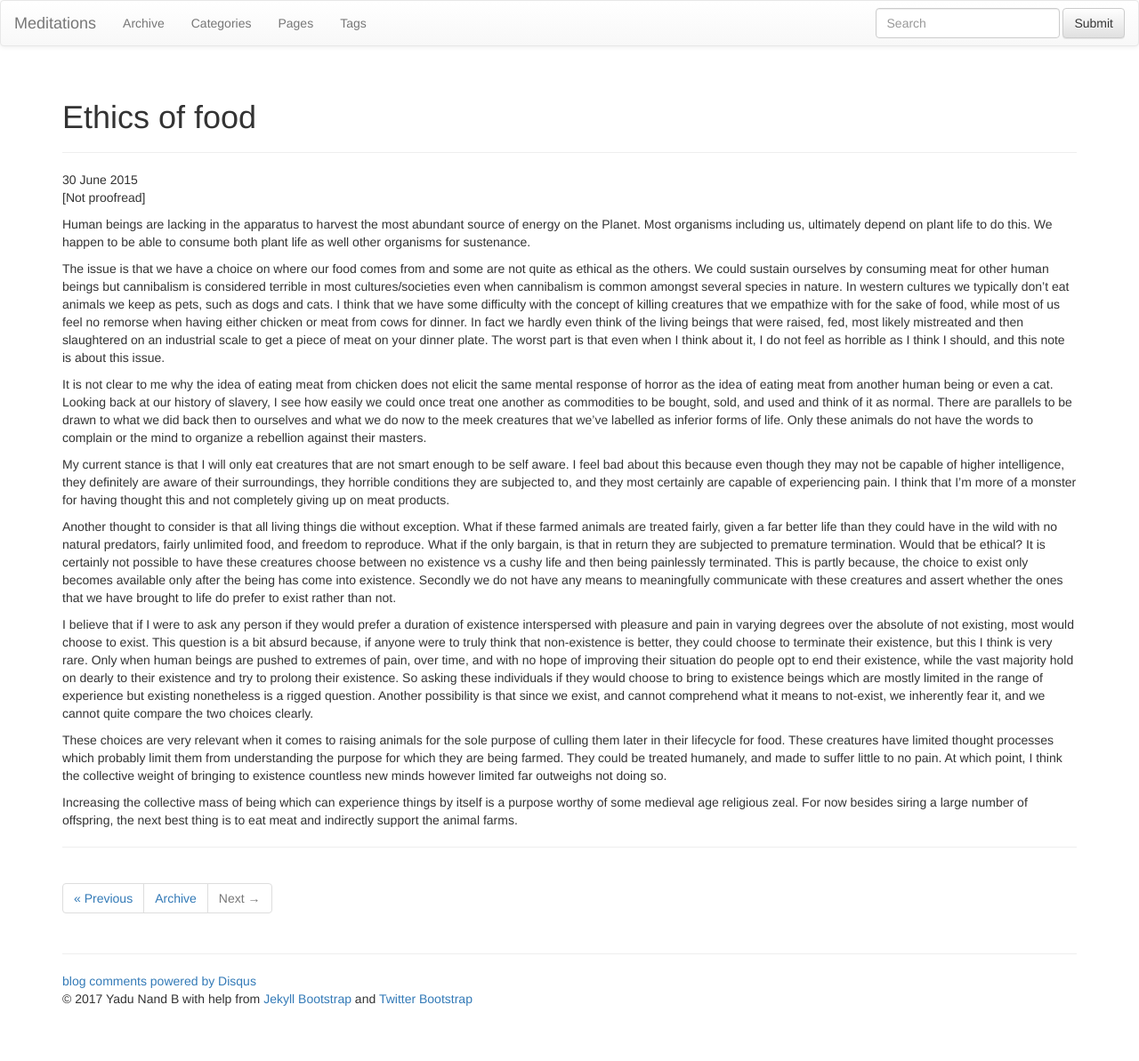
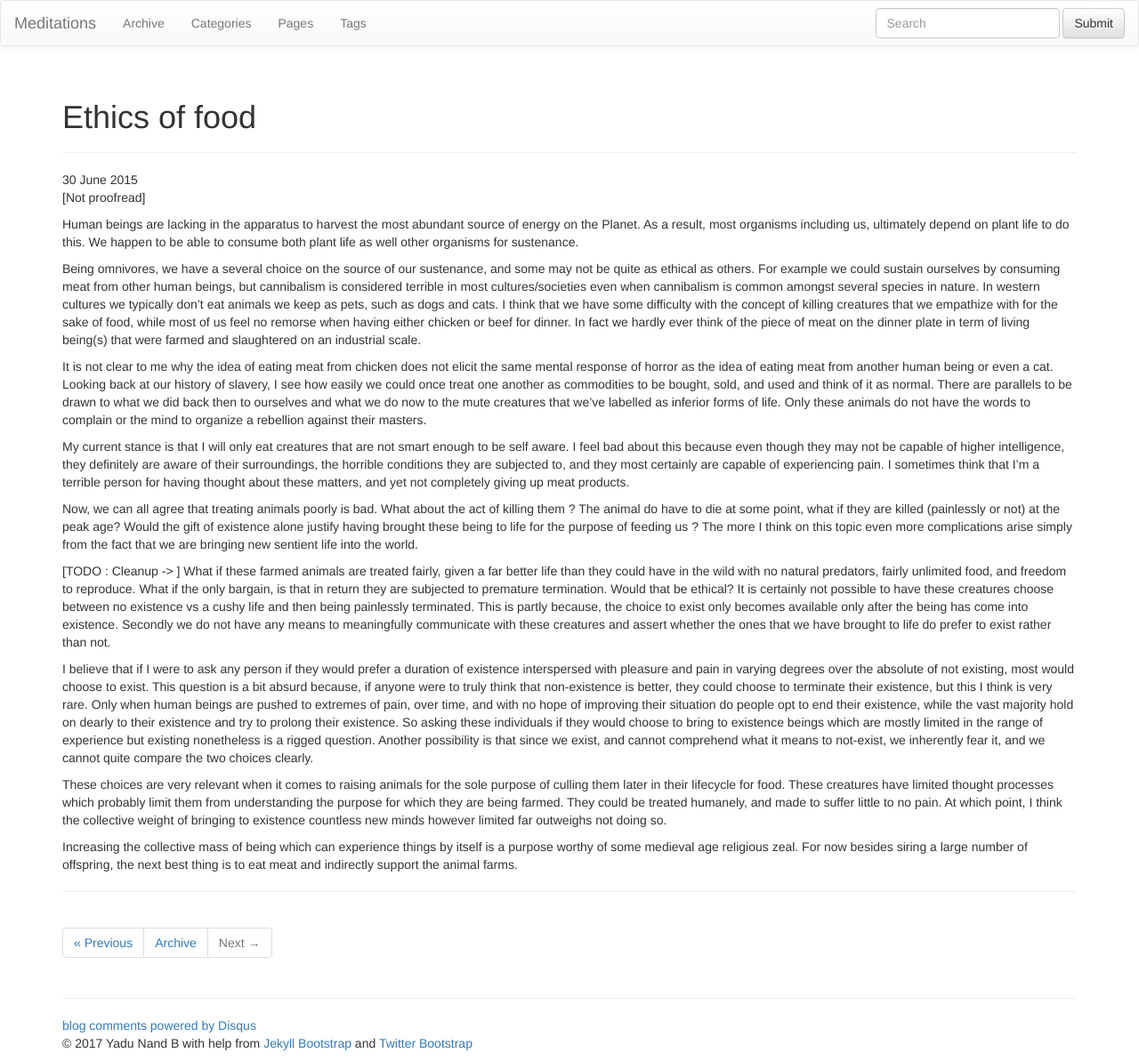
Before and after one commit to yadudoc/yadudoc.github.io, a Jekyll site: the page built from _posts/2015-06-30-ethics-of-food.md, in a window 1280 px wide. Shown: the whole page at 89% size. Built offline with Jekyll 4.4.1, drawn with Linux system fonts in a browser that asks for light colours; nearby versions of some CDN libraries; library files that are not in the unit come from our copies; comment, search, counter and statistics services are not loaded; before the commit the page ends 1143 px from its top, so only the background shows below that.

Commit message:
Minor updates

```diff
--- a/_config.yml
+++ b/_config.yml
@@ -3,7 +3,7 @@
 permalink: /:categories/:year/:month/:day/:title
 
 exclude: [".rvmrc", ".rbenv-version", "README.md", "Rakefile", "changelog.md"]
-pygments: true
+highlighter: pygments
 
 # Themes are encouraged to use these universal variables
 # so be sure to set them if your theme uses them.
--- a/_posts/2015-06-30-ethics-of-food.md
+++ b/_posts/2015-06-30-ethics-of-food.md
@@ -9,19 +9,39 @@ tags: []
 
 [Not proofread]
 
-Human beings are lacking in the apparatus to harvest the most abundant source of energy on the Planet. Most organisms including us, ultimately depend on plant life to do this. We happen to be able to consume both plant life as well other organisms for sustenance.
+Human beings are lacking in the apparatus to harvest the most abundant source of energy on the Planet.
+As a result, most organisms including us, ultimately depend on plant life to do this.
+We happen to be able to consume both plant life as well other organisms for sustenance.
 
-The issue is that we have a choice on where our food comes from and some are not quite as ethical as the others. We could sustain ourselves by consuming meat for other human beings but cannibalism is considered terrible in most cultures/societies even when cannibalism is common amongst several species in nature. In western cultures we typically don't eat animals we keep as pets, such as dogs and cats. I think that we have some difficulty with the concept of killing
-creatures that we empathize with for the sake of food, while most of us feel no remorse when
-having either chicken or meat from cows for dinner. In fact we hardly even think of the living
-beings that were raised, fed, most likely mistreated and then slaughtered on an industrial scale to get a piece of meat on your dinner plate. The worst part is that even when I think about
-it, I do not feel as horrible as I think I should, and this note is about this issue.
+Being omnivores, we have a several choice on the source of our sustenance, and some may not be quite as ethical as others.
+For example we could sustain ourselves by consuming meat from other human beings, but cannibalism is considered
+terrible in most cultures/societies even when cannibalism is common amongst several species in nature.
+In western cultures we typically don't eat animals we keep as pets, such as dogs and cats.
+I think that we have some difficulty with the concept of killing creatures that we empathize with for the sake of food,
+while most of us feel no remorse when having either chicken or beef for dinner.
+In fact we hardly ever think of the piece of meat on the dinner plate in term of living being(s) that were farmed and slaughtered on an industrial scale.
 
-It is not clear to me why the idea of eating meat from chicken does not elicit the same mental response of horror as the idea of eating meat from another human being or even a cat. Looking back at our history of slavery, I see how easily we could once treat one another as commodities to be bought, sold, and used and think of it as normal. There are parallels to be drawn to what we did back then to ourselves and what we do now to the meek creatures that we've labelled as inferior forms of life. Only these animals do not have the words to complain or the mind to organize a rebellion against their masters.
+It is not clear to me why the idea of eating meat from chicken does not elicit the same mental response of horror as the idea of eating meat from another human being or even a cat.
+Looking back at our history of slavery, I see how easily we could once treat one another as commodities to be bought, sold, and used and think of it as normal.
+There are parallels to be drawn to what we did back then to ourselves and what we do now to the mute creatures that we've labelled as inferior forms of life.
+Only these animals do not have the words to complain or the mind to organize a rebellion against their masters.
 
-My current stance is that I will only eat creatures that are not smart enough to be self aware. I feel bad about this because even though they may not be capable of higher intelligence, they definitely are aware of their surroundings, they horrible conditions they are subjected to, and they most certainly are capable of experiencing pain. I think that I'm more of a monster for having thought this and not completely giving up on meat products.
+My current stance is that I will only eat creatures that are not smart enough to be self aware.
+I feel bad about this because even though they may not be capable of higher intelligence,
+they definitely are aware of their surroundings, the horrible conditions they are subjected to,
+and they most certainly are capable of experiencing pain.
+I sometimes think that I'm a terrible person for having thought about these matters, and yet not completely giving up meat products.
 
-Another thought to consider is that all living things die without exception. What if these farmed animals are treated fairly, given a far better life than they could have in the wild with no natural predators, fairly unlimited food, and freedom to reproduce. What if the only bargain, is that in return they are subjected to premature termination. Would that be ethical? It is certainly not possible to have these creatures choose between no existence vs a cushy life and then being painlessly terminated. This is partly because, the choice to exist only becomes available only after the being has come into existence. Secondly we do not have any means to meaningfully communicate with these creatures and assert whether the ones that we have brought to life do prefer to exist rather than not.
+
+Now, we can all agree that treating animals poorly is bad. What about the act of killing them ?
+The animal do have to die at some point, what if they are killed (painlessly or not) at the peak age?
+Would the gift of existence alone justify having brought these being to life for the purpose of feeding us ?
+The more I think on this topic even more complications arise simply from the fact that we are bringing new sentient life into the world.
+
+[TODO : Cleanup -> ]
+What if these farmed animals are treated fairly, given a far better life than they could have in the wild with no natural predators,
+fairly unlimited food, and freedom to reproduce. What if the only bargain, is that in return they are subjected to premature termination.
+Would that be ethical? It is certainly not possible to have these creatures choose between no existence vs a cushy life and then being painlessly terminated. This is partly because, the choice to exist only becomes available only after the being has come into existence. Secondly we do not have any means to meaningfully communicate with these creatures and assert whether the ones that we have brought to life do prefer to exist rather than not.
 
 I believe that if I were to ask any person if they would prefer a duration of existence interspersed with pleasure and pain in varying degrees over the absolute of not existing, most would choose to exist. This question is a bit absurd because, if anyone were to truly think that
 non-existence is better, they could choose to terminate their existence, but this I think is very rare. Only when human beings are pushed to extremes of pain, over time, and with no hope of improving their situation do people opt to end their existence, while the vast majority hold
```
Also changed, not shown: _posts/2014-08-23-repertoire-of-classy-insults.md (+2 -0 lines), 17 other files.
